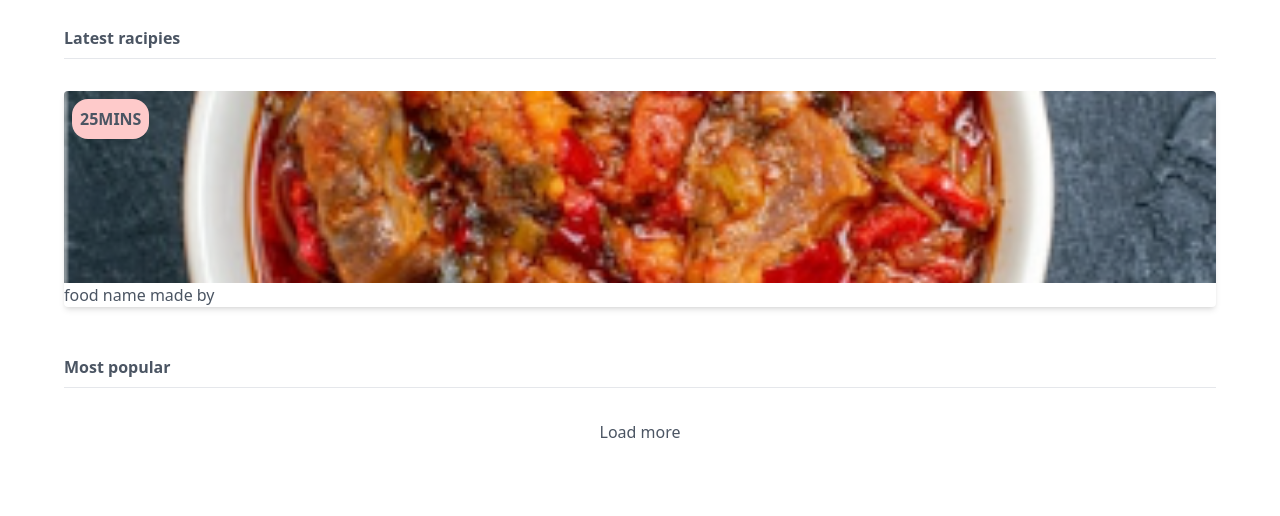
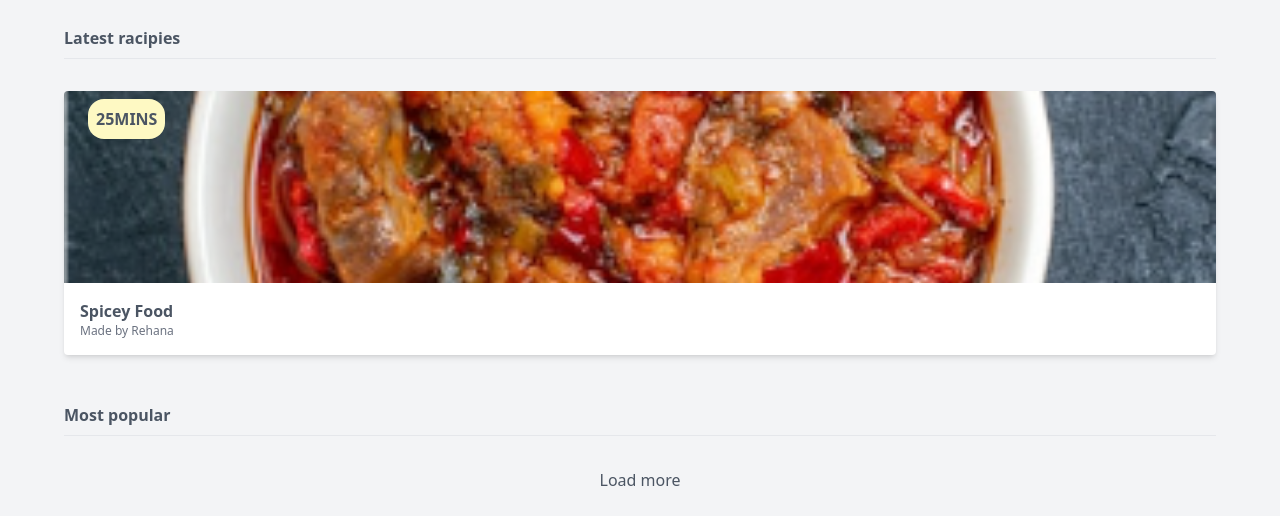
Before and after one commit to summenurfatema/food_ninja, a plain HTML site: page index.html in a window 1280 px wide. Shown: the part 291-807 px from the top of the page. Drawn offline with nearby package versions, Linux system fonts and the light colour scheme.

Commit message:
10th class done

```diff
--- a/index.html
+++ b/index.html
@@ -36,7 +36,7 @@
             </nav>
         </div>
         <!-- nav end -->
-        <main class="px-16 py-6">
+        <main class="px-16 py-6 bg-gray-100">
             <div class="flex justify-center md:justify-end text-red-500">
                 <a href="#">Sign in</a>
                 <a class="ml-2" href="#">Sign up</a>
@@ -52,11 +52,11 @@
                     <div class="bg-white rounded overflow-hidden shadow-md relative">
                         <img class="w-full h-32 sm:h-48 object-cover" src="food1.png" alt="">
 
-                        <div>
-                            <span>food name</span>
-                            <span>made by</span>
+                        <div class="m-4">
+                            <span class="font-bold">Spicey Food</span>
+                            <span class="block text-gray-500 text-xs">Made by Rehana</span>
                             <div
-                                class="bg-red-200 twxt-xl uppercase font-bold  rounded-2xl p-2 absolute top-0 ml-2 mt-2">
+                                class="bg-yellow-100 twxt-xl uppercase font-bold  rounded-2xl p-2 absolute top-0 ml-2 mt-2">
                                 <span>25mins</span>
                             </div>
                         </div>
```
